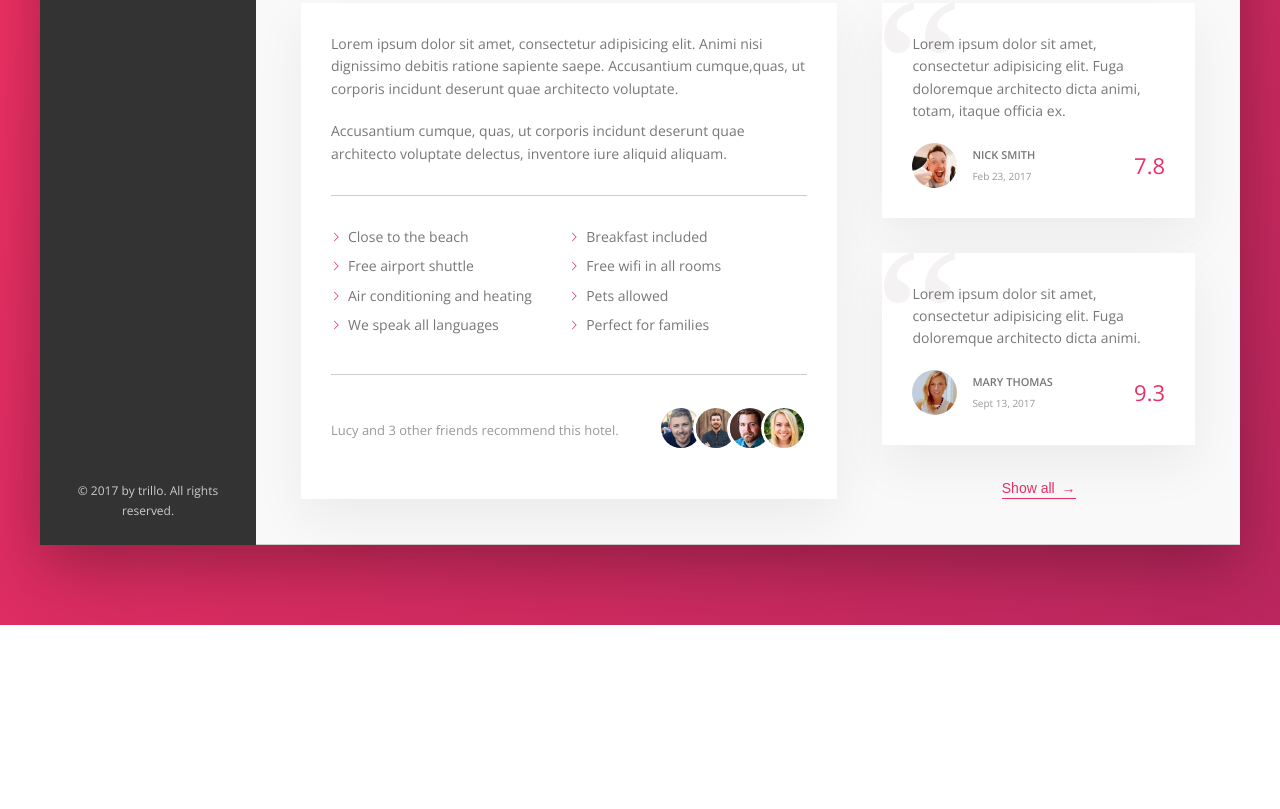
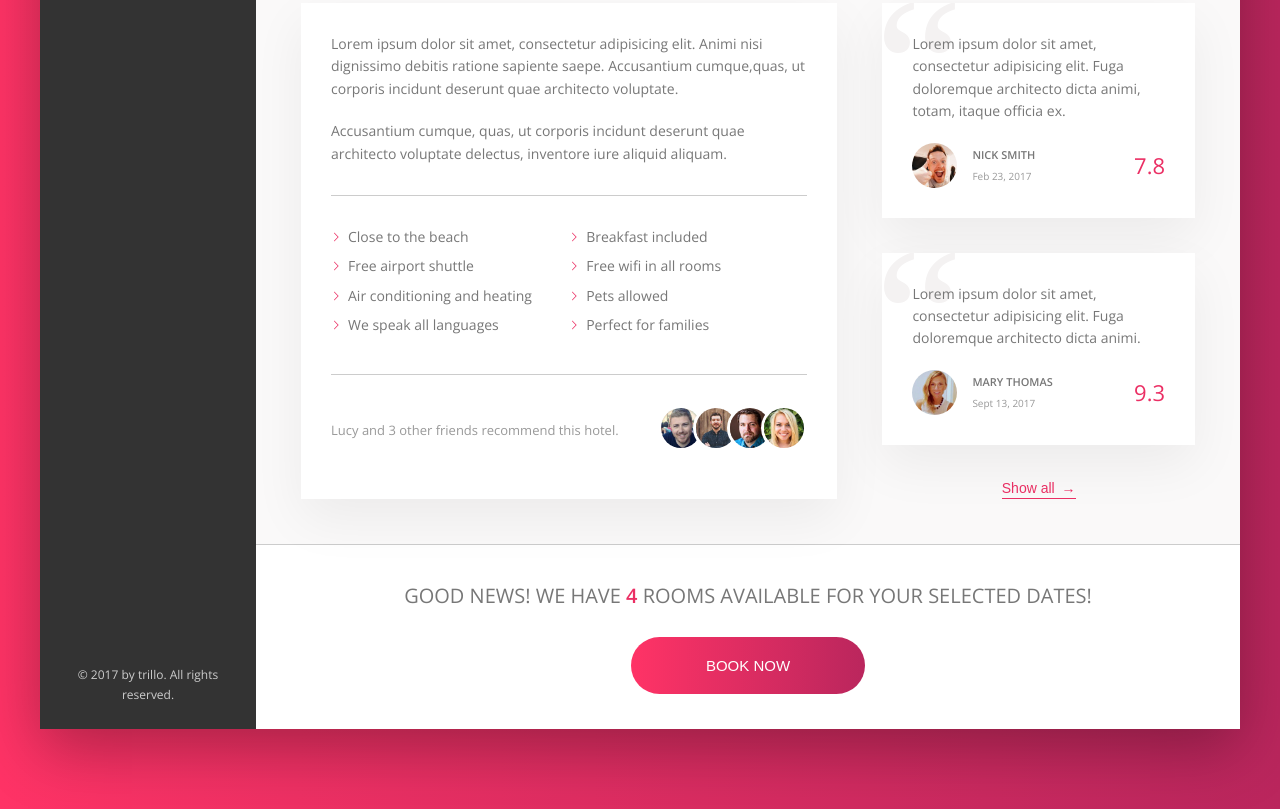
Before and after one commit to thomruns/Trillo, a website: page index.html in a window 1280 px wide. Shown: the part 644-1453 px from the top of the page. Before the commit the page ends 1269 px from the top, so only its background shows below. Drawn offline with nearby package versions, Linux system fonts and the light colour scheme.

Commit message:
CTA section completed

```diff
--- a/index.html
+++ b/index.html
@@ -199,9 +199,15 @@
 
                         </div> <!-- end review section -->
 
-
                     </div> <!-- end section detail -->
 
+                    <div class="cta">
+                        <h2 class="cta__book-now">Good news! We have <span class="cta__rooms">4</span> rooms available for your selected dates!</h2>
+                        <button class="btn">
+                            <span class="btn__visible">Book now</span>
+                            <span class="btn__invisible">Only <span>4</span> rooms left</span>
+                        </button>
+                    </div>
 
                 </main>
             </div>
--- a/sass/_base.scss
+++ b/sass/_base.scss
@@ -24,6 +24,9 @@
 
     --line: 1px solid var(--color-grey-light-4);
 
+    --gradient-right: to right, var(--color-primary-light), var(--color-primary-dark);
+    --gradient-left: to left, var(--color-primary-light), var(--color-primary-dark);
+
 
 }
 
@@ -49,7 +52,7 @@ body {
     font-family: 'Open Sans', sans-serif;
     font-weight: 400;
     line-height: 1.6;
-    background-image: linear-gradient(to right bottom, var(--color-primary-light), var(--color-primary-dark));
+    background-image: linear-gradient(var(--gradient-right));
     background-size: cover;
     background-repeat: no-repeat;
     min-height: 100vh;
--- a/sass/_components.scss
+++ b/sass/_components.scss
@@ -415,8 +415,6 @@
 ///////////////////////////////////////////
 /////////  USER REVIEWS
 
-
-
 .review {
 
     background-color: #fff;
@@ -488,3 +486,80 @@
     }
 
 }
+///////////////////////////////////////////
+/////////  CALL-TO-ACTION
+
+.cta {
+
+    padding: 3.5rem 0;
+    text-align: center;
+
+    &__rooms {
+        font-weight: 600;
+        color: var(--color-primary);
+    }
+
+    &__book-now {
+        text-transform: uppercase;
+        font-size: 2rem;
+        font-weight: 300;
+        margin-bottom: 2.5rem;
+
+    }
+
+}
+
+///////////////////////////////////////////
+/////////  CALL-TO-ACTION BUTTON
+
+.btn {
+
+        font-size: 1.5rem;
+        border: none;
+        font-weight: 300;
+        text-transform: uppercase;
+        border-radius: 100px;
+        color: #fff;
+        position: relative;
+        overflow: hidden; //hide the invisible button
+        cursor: pointer;
+
+        background-image: linear-gradient(var(--gradient-right));
+
+        & > * {
+            display: inline-block; //must be a block-level element in order to use padding
+            height: 100%;
+            width: 100%;
+            transition: all .2s;
+        }
+
+    &__visible {
+        padding: 2rem 7.5rem;
+    }
+
+    &__invisible {
+        position: absolute;
+        padding: 2rem 0;
+        left: 0;
+        top: -100%;
+    }
+
+    &:hover {
+        background-image: linear-gradient(var(--gradient-left));
+    }
+
+    &:hover &__visible {
+        transform: translateY(100%);
+    }
+    &:hover &__invisible {
+        top: 0;
+    }
+
+    &:focus {
+
+        outline: none;
+        animation: pulsate 1s infinite;
+    }
+
+
+}
```
Also changed, not shown: css/style.css.
